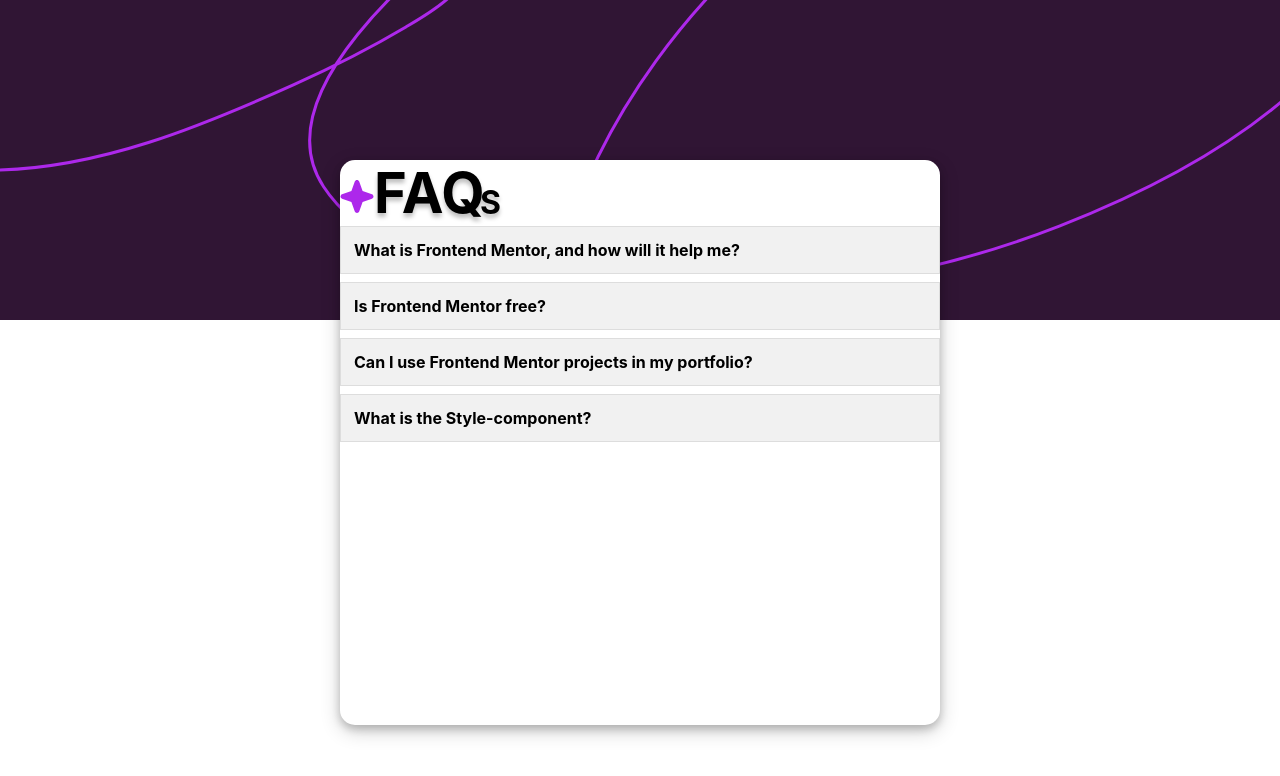
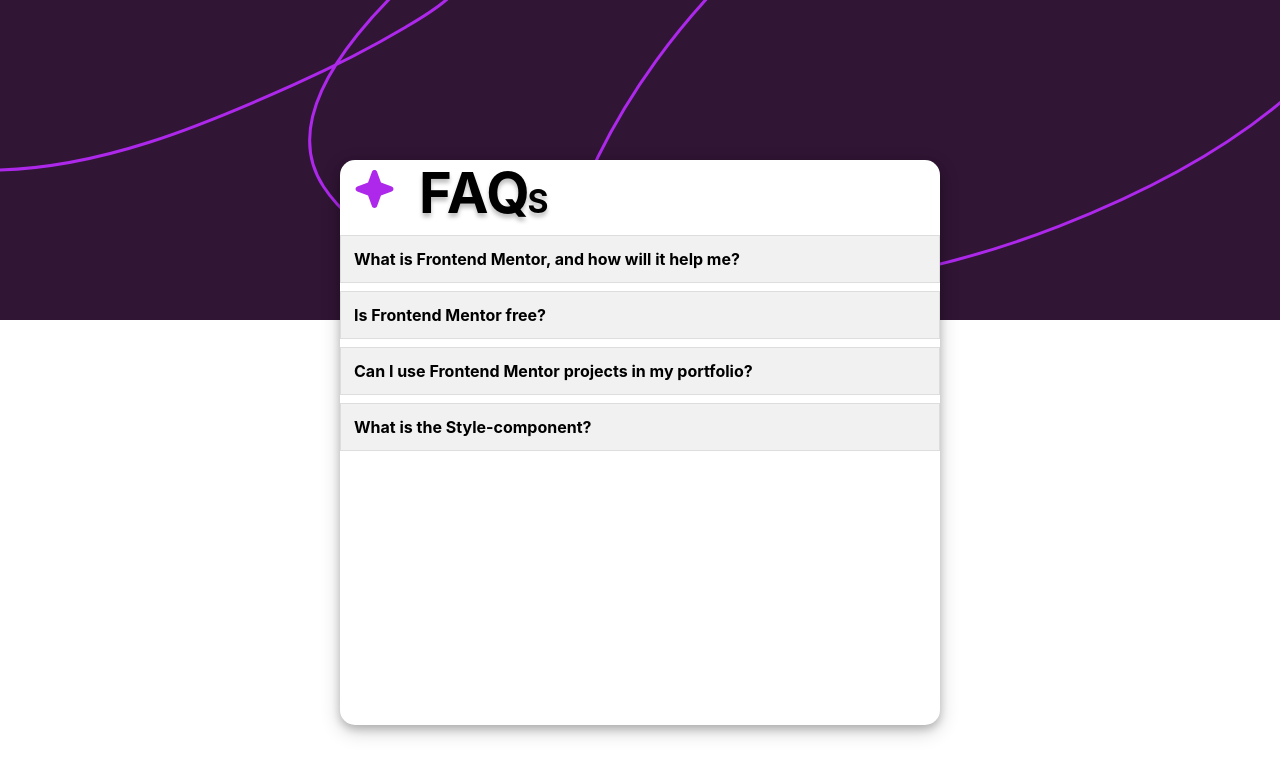
Before and after one commit to PiriyaLapa/faq-accordion, a React (Create React App) app: page / in a window 1280 px wide. Shown: the top 776 px of the page. Built offline with nearby package versions, Linux system fonts and the light colour scheme.

Commit message:
modify panelheader

```diff
--- a/src/components/AccordionCard.tsx
+++ b/src/components/AccordionCard.tsx
@@ -7,8 +7,8 @@
   width: 600px;
   height: 565px;
   margin: 0 auto;
-  position:relative;
-  top:-160px;
+  position: relative;
+  top: -160px;
   /* position: absolute;
   top: 60%;
   left: 50%; */
@@ -49,19 +49,19 @@
     text-shadow: 0px 4px 4px rgba(0, 0, 0, 0.25);
     margin: 0px;
     display: inline-block;
+  }
+`;
 
-    :nth-child(1) {
-      margin: 5px 25px 5px 15px;
-    }
+const PanelHeader = styled.div`
+  :nth-child(1){
+    margin:5px 25px 5px 15px;
+    font-size:2rem;
+  }
+  span{
+    position:relative;
+    left:-10%;
+  }
 
-    span {
-      margin: 0px;
-      font-size: 2rem;
-      position: absolute;
-      left: 125px;
-      top: 5px;
-    }
-  }
 `;
 
 interface AccordionProps {
@@ -90,12 +90,12 @@
     return (
       <AccordionContainer>
         <PanelContainer>
-          <div>
+          <PanelHeader>
             <VectorHeader />
             <h1>
               faq<span>s</span>
             </h1>
-          </div>
+          </PanelHeader>
           {items.map((item, index) => (
             <AccordionItem key={index}>
               <AccordionHeader onClick={() => this.toggleAccordion(index)}>
--- a/src/components/StyleComponents.tsx
+++ b/src/components/StyleComponents.tsx
@@ -11,6 +11,5 @@
 
   * {
     margin: 0 auto;
-    position: absolute;
   }
 `;
--- a/src/components/VectorHeader.tsx
+++ b/src/components/VectorHeader.tsx
@@ -3,8 +3,8 @@
   render(): ReactNode {
     return (
         <svg
-          width="34"
-          height="33"
+          width="39"
+          height="38"
           viewBox="0 0 36 35"
           fill="none"
           xmlns="http://www.w3.org/2000/svg"
```
